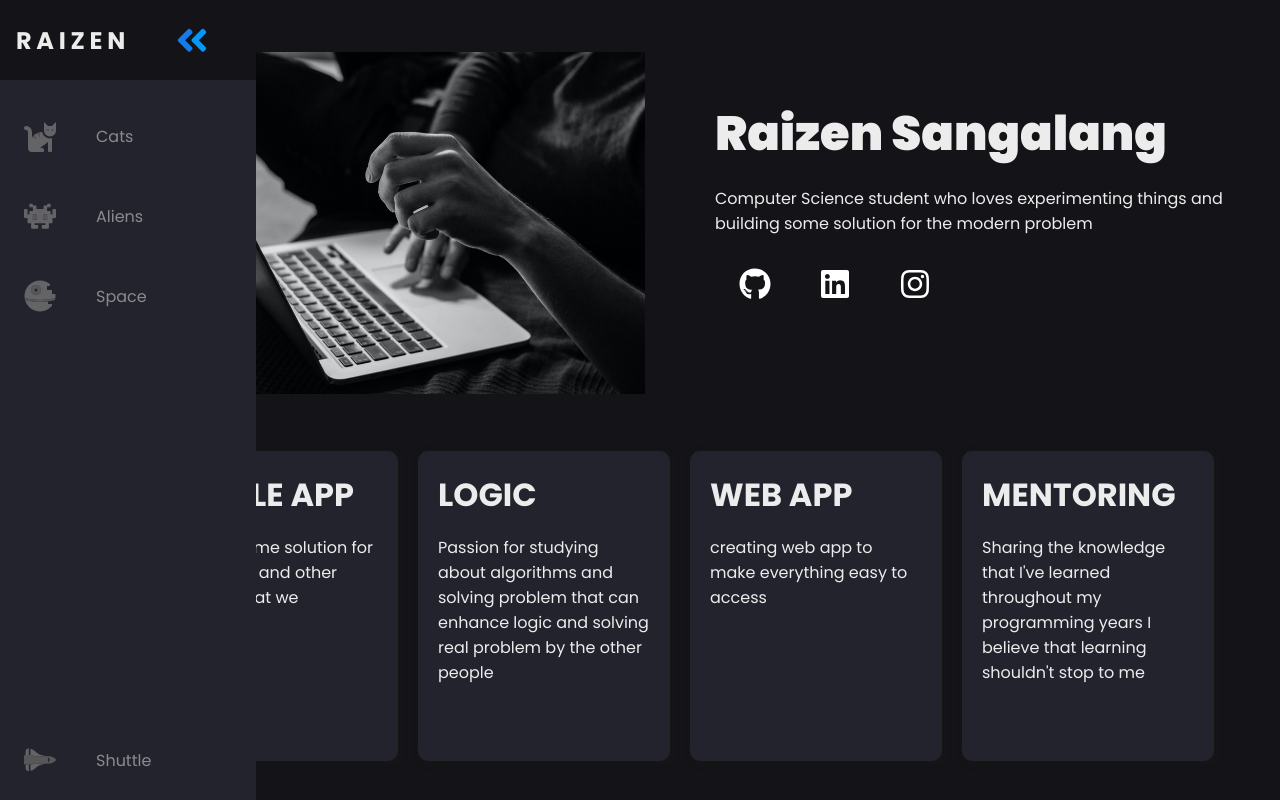
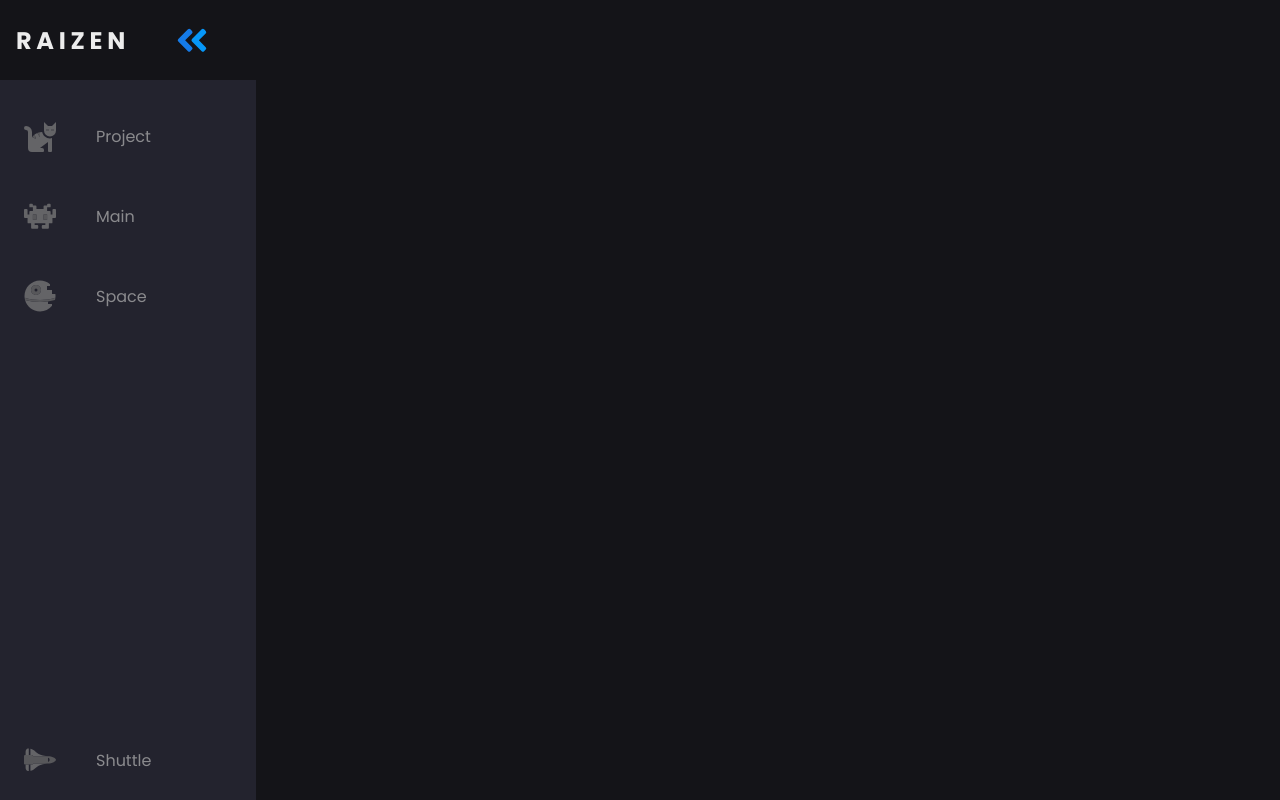
Before and after one commit to neziarxdxd/my-app, a React (Create React App) app: page /project in a window 1280 px wide. Shown: the top 800 px of the page. Built offline with nearby package versions, Linux system fonts and the light colour scheme.

Commit message:
added links router

```diff
--- a/package.json
+++ b/package.json
@@ -8,6 +8,7 @@
     "@testing-library/user-event": "^12.1.10",
     "react": "^17.0.1",
     "react-dom": "^17.0.1",
+    "react-router-dom": "^5.2.0",
     "react-scripts": "4.0.0",
     "web-vitals": "^0.2.4"
   },
--- a/src/App.js
+++ b/src/App.js
@@ -3,12 +3,20 @@ import './App.css';
 import './Navbar/Navbar.js';
 import MainTab from './MainTab/MainTab.js';
 import NavBar from './Navbar/Navbar.js';
+import Project from './ProjecTab/Project.js';
+import {BrowserRouter as Router,Switch,Route} from 'react-router-dom';
 function App() {
   return (
+    <Router>
     <div className="App">
       <NavBar/>
-      <MainTab/>
+     <Switch>
+       <Route path="/main" component={MainTab}/>
+       <Route path="/project" component={Project}/>
+     </Switch>
+
     </div>
+    </Router>
   );
 }
 
--- a/src/Navbar/Navbar.js
+++ b/src/Navbar/Navbar.js
@@ -1,12 +1,12 @@
 import React from 'react';
-
+import {Link} from 'react-router-dom';
 function NavBar() {
     return(
 
             <nav class="navbar">
       <ul class="navbar-nav">
         <li class="logo">
-          <a href="facebook.com" class="nav-link">
+          <Link to={"/"} class="nav-link">
             <span class="link-text logo-text">Raizen</span>
             <svg
               aria-hidden="true"
@@ -31,11 +31,11 @@ function NavBar() {
                 ></path>
               </g>
             </svg>
-          </a>
+          </Link>
         </li>
 
         <li class="nav-item">
-          <a href="facebook.com" class="nav-link">
+          <Link to={"/project"} class="nav-link">
             <svg
               aria-hidden="true"
               focusable="false"
@@ -59,12 +59,12 @@ function NavBar() {
                 ></path>
               </g>
             </svg>
-            <span class="link-text">Cats</span>
-          </a>
+            <span class="link-text">Project</span>
+          </Link>
         </li>
 
         <li class="nav-item">
-          <a href="facebook.com" class="nav-link">
+          <Link to={"/main"} class="nav-link">
             <svg
               aria-hidden="true"
               focusable="false"
@@ -88,8 +88,8 @@ function NavBar() {
                 ></path>
               </g>
             </svg>
-            <span class="link-text">Aliens</span>
-          </a>
+            <span class="link-text">Main</span>
+          </Link>
         </li>
 
         <li class="nav-item">
--- /dev/null
+++ b/src/ProjecTab/Project.js
@@ -0,0 +1,10 @@
+import React from 'react';
+function Project() {
+    return(
+    <main>
+        <h1>Hello</h1>
+    </main>
+    );
+}
+
+export default Project;
```
Also changed, not shown: 1 other file (tests, documents, lock files or other folders).
